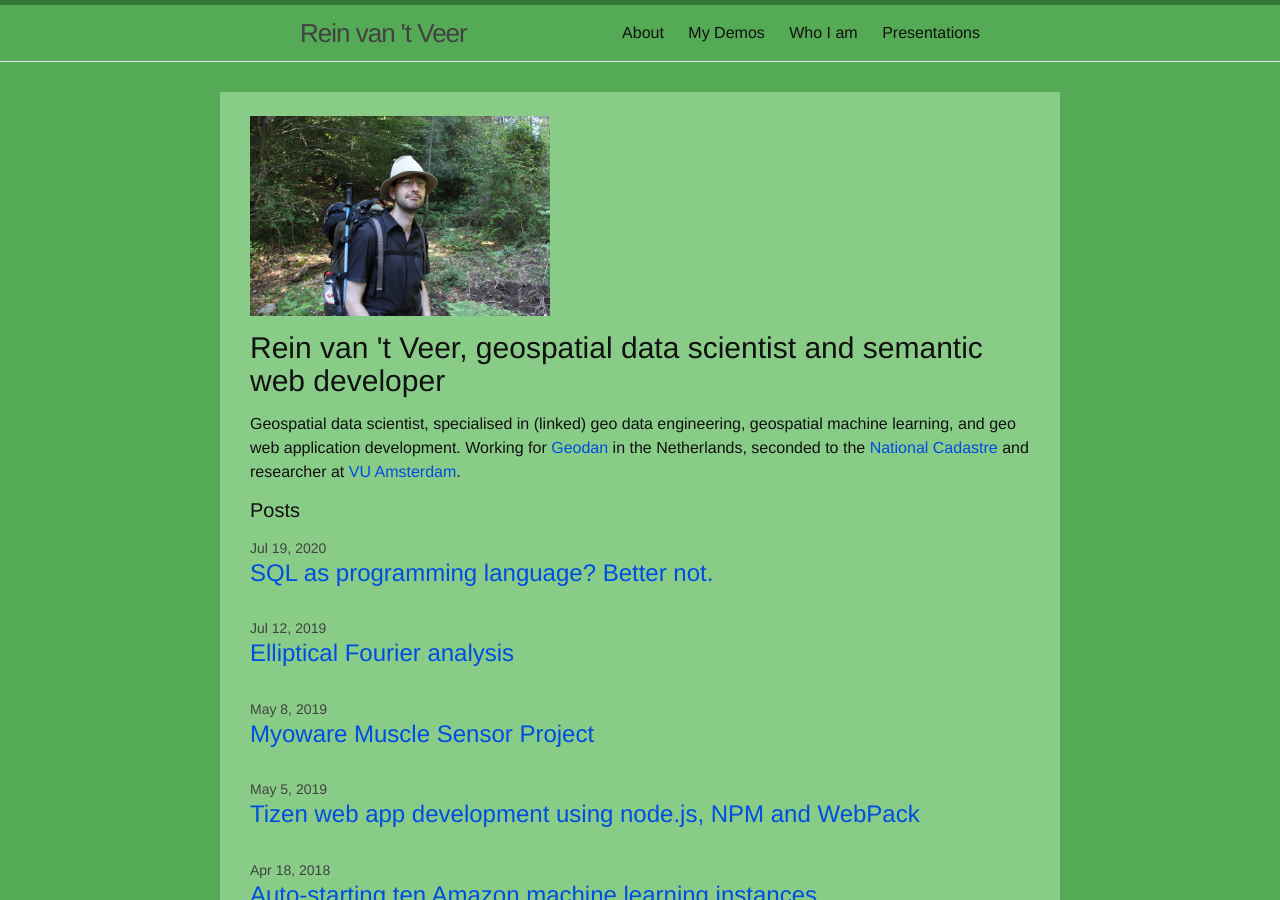
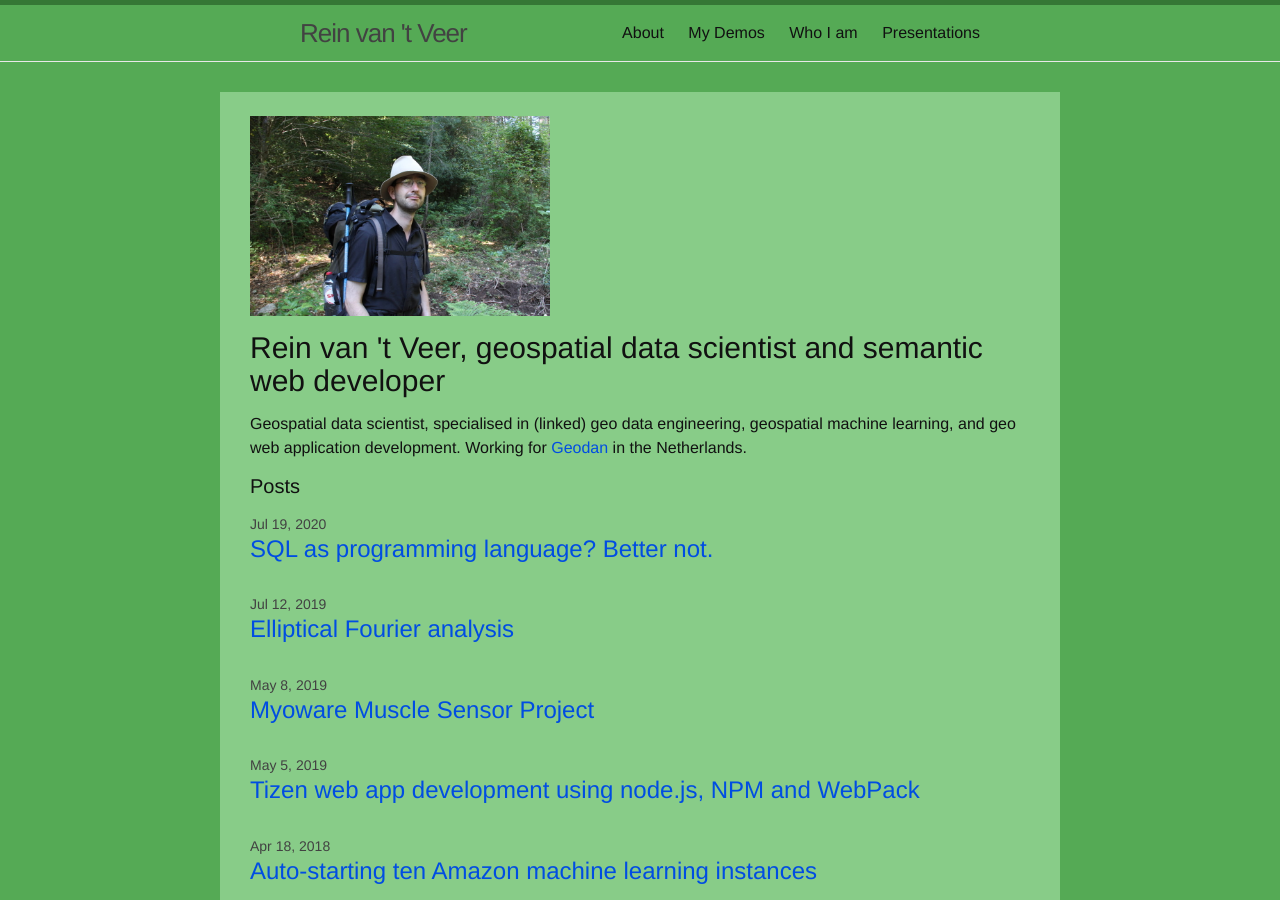
Before and after one commit to reinvantveer/reinvantveer.github.io, a Jekyll site: the page built from index.md, in a window 1280 px wide and 900 px high. Built offline with Jekyll 4.4.1, drawn with Linux system fonts in a browser that asks for light colours; comment, search, counter and statistics services are not loaded.

Commit message:
update occupation

```diff
--- a/index.md
+++ b/index.md
@@ -6,7 +6,7 @@ layout: default
     <br/>
     <p><img src="./images/IMG_0150_25_pct.JPG" height="200px"/></p>
     <h2>Rein van 't Veer, geospatial data scientist and semantic web developer</h2>
-    <p>Geospatial data scientist, specialised in (linked) geo data engineering, geospatial machine learning, and geo web application development. Working for <a href="https://geodan.nl">Geodan</a> in the Netherlands, seconded to the <a href="https://kadaster.nl">National Cadastre</a> and researcher at <a href="https://vu.nl">VU Amsterdam</a>.</p>
+    <p>Geospatial data scientist, specialised in (linked) geo data engineering, geospatial machine learning, and geo web application development. Working for <a href="https://geodan.nl">Geodan</a> in the Netherlands.</p>
 
 
   <h1 class="page-heading">Posts</h1>
```
